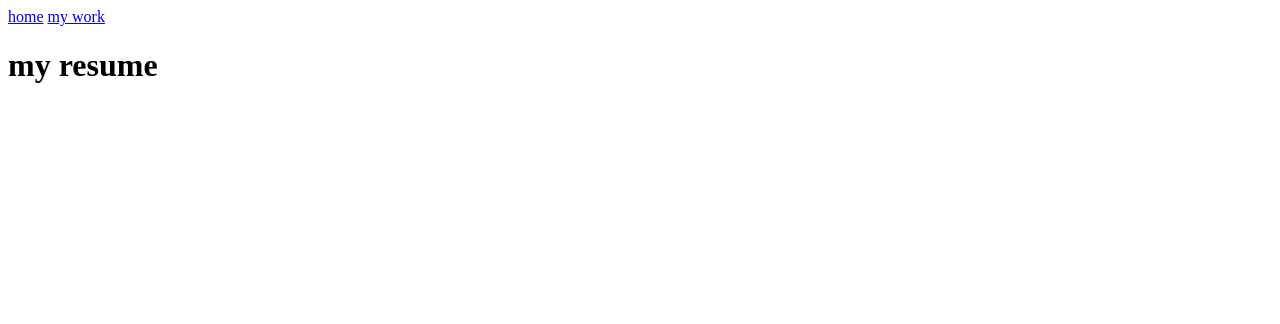
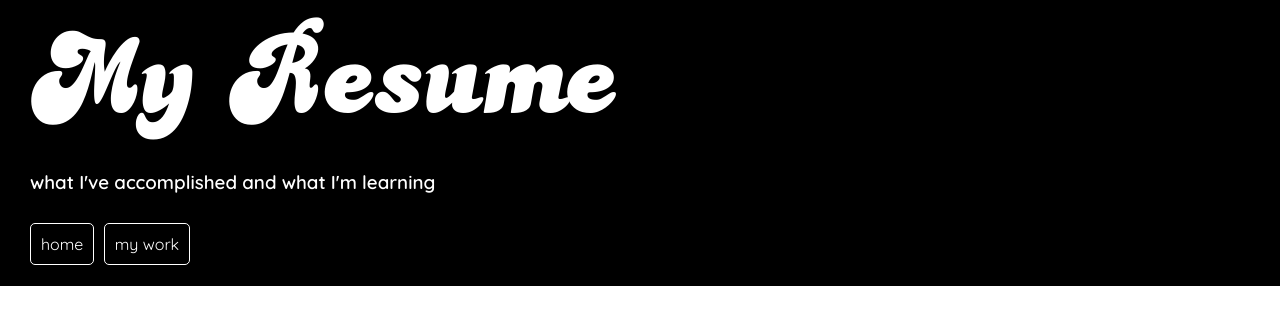
Before and after one commit to lgwildes/Lydia-Wildes-Schnurpel-Website, a plain HTML site: page html files/resume.html in a window 1280 px wide. Drawn offline with Linux system fonts and the light colour scheme.

Commit message:
start resume page and add favicon

```diff
--- a/html files/resume.html
+++ b/html files/resume.html
@@ -1,5 +1,21 @@
-<a href="./index.html">home</a>
-<a href="./work.html">my work</a>
-<div>
-    <h1>my resume</h1>
-</div>
+<!DOCTYPE html>
+<html lang="en">
+<head>
+    <meta charset="UTF-8">
+    <meta http-equiv="X-UA-Compatible" content="IE=edge">
+    <meta name="viewport" content="width=device-width, initial-scale=1.0">
+    <link rel="stylesheet" href="styles.css">
+    <link href="https://fonts.googleapis.com/css2?family=Quicksand&family=Sacramento&display=swap" rel="stylesheet">
+    <link href="https://fonts.googleapis.com/css2?family=Quicksand:wght@400;500;600&family=Sacramento&display=swap" rel="stylesheet">
+    <title>LWS Resume</title>
+    <link rel="icon" type="image/x-icon" href="favicon.ico">
+</head>
+<body>
+    <div class="page-header">
+        <p id="resume-title">My Resume</p>
+        <h3 class="home-title">what I've accomplished and what I'm learning</h3>
+        <a href="./index.html">home</a>
+        <a href="./work.html">my work</a>
+    </div>
+</body>
+</html>
--- a/html files/styles.css
+++ b/html files/styles.css
@@ -117,3 +117,14 @@ a:hover{
     padding-left: 2em;
     padding-right: 2em;
 }
+
+/* RESUME PAGE */
+
+#resume-title{
+    font-family: 'Gv. time' ;
+    font-size: 128px;
+    letter-spacing: 5px;
+    line-height: 100px;
+    margin-top: 10px;
+    margin-bottom: 30px;
+}
```
Also changed, not shown: html files/index.html (+2 -1 lines), html files/work.html (+3 -2 lines), html files/favicon.ico (added).
